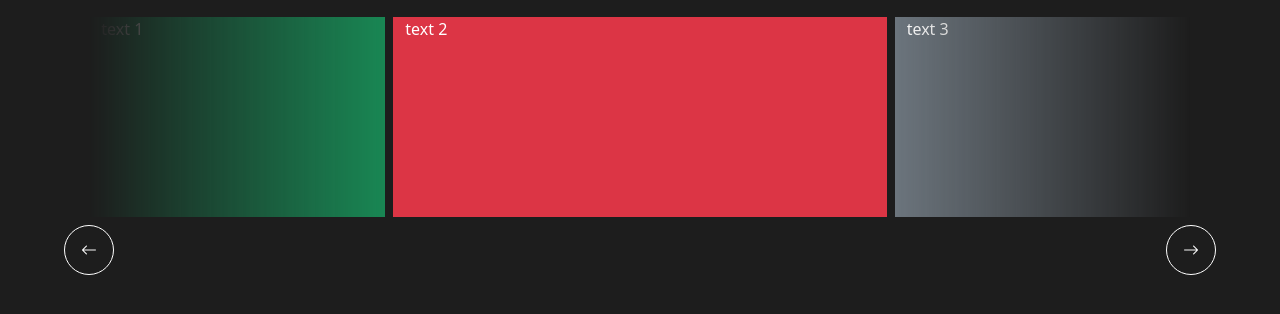
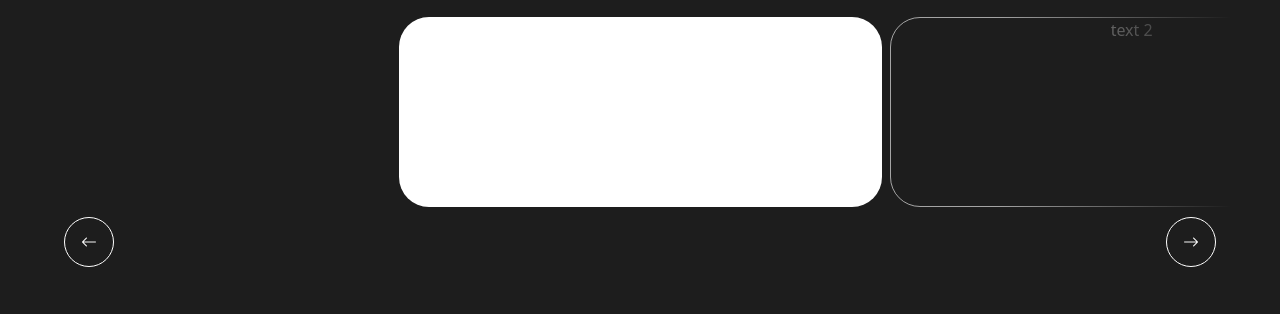
Before and after one commit to GustavoFantoni/Portfolio, a plain HTML site: page index.html in a window 1280 px wide. Shown: the part 530-844 px from the top of the page. Drawn offline with nearby package versions, Linux system fonts and the light colour scheme.

Commit message:
Base Carrossel finalizado

```diff
--- /dev/null
+++ b/JS/carousel.js
@@ -0,0 +1,75 @@
+document.addEventListener("DOMContentLoaded", function () {
+    const rowContainer = document.querySelector(".area-carousel");
+
+    const cards = [
+        { text: "",  tam: "col-lg-4", Style: "noStyle" },
+        { text: "text 1",  tam: "col-lg-5", Style: "card-item" },
+        { text: "text 2",  tam: "col-lg-5", Style: "card-item" },
+        { text: "text 3",  tam: "col-lg-5", Style: "card-item" },
+        { text: "text 4",  tam: "col-lg-5", Style: "card-item" },
+        { text: "text 5", tam: "col-lg-5", Style: "card-item" },
+        { text: "text 6",  tam: "col-lg-5", Style: "card-item" },
+        { text: "",  tam: "col-lg-4",  Style: "noStyle" }
+    ];
+
+    cards.forEach((card) => {
+        const div = document.createElement("div");
+        div.classList.add("h-100", card.tam, card.Style);
+        div.innerHTML = `<p class="text-center text-white">${card.text}</p>`;
+        rowContainer.appendChild(div);
+    });
+
+    const btnAnterior = document.getElementById("anterior");
+    const btnProximo = document.getElementById("proximo");
+
+    function getCardWidth() {
+        const firstCard = rowContainer.querySelector(".card-item");
+        return firstCard ? firstCard.offsetWidth + 10 : 200;
+    }
+
+    btnAnterior.addEventListener("click", function () {
+        rowContainer.scrollBy({ left: -getCardWidth(), behavior: "smooth" });
+    });
+
+    btnProximo.addEventListener("click", function () {
+        rowContainer.scrollBy({ left: getCardWidth(), behavior: "smooth" });
+    });
+
+    function detectCenterCard() {
+        let centerIndex = null;
+        let minDiff = Infinity;
+        const containerRect = rowContainer.getBoundingClientRect();
+        const containerCenter = containerRect.left + containerRect.width / 2;
+
+        const cards = Array.from(rowContainer.children).filter(card => card instanceof HTMLElement);
+
+        cards.forEach((card, index) => {
+            const cardRect = card.getBoundingClientRect();
+            const cardCenter = cardRect.left + cardRect.width / 2;
+            const diff = Math.abs(containerCenter - cardCenter);
+
+            if (diff < minDiff) {
+                minDiff = diff;
+                centerIndex = index;
+            }
+        });
+
+        cards.forEach((card, index) => {
+            if (card.classList.contains("noStyle")) return;
+            if (index === centerIndex) {
+                card.classList.add("center-card");
+                card.classList.remove("bordered-card");
+            } else {
+                card.classList.add("bordered-card");
+                card.classList.remove("center-card");
+            }
+        });
+    }
+
+    rowContainer.addEventListener("scroll", () => {
+        clearTimeout(rowContainer._scrollTimer);
+        rowContainer._scrollTimer = setTimeout(detectCenterCard, 100);
+    });
+
+    detectCenterCard();
+});
--- a/index.html
+++ b/index.html
@@ -129,16 +129,14 @@
             </div>
         </div>
 
-        <div class="row d-flex justify-content-center col-12 mt-3 gap-2" style="height: 200px;">
-            <div class="card-1 col-lg-3 bg-success h-100">
-                <p>text 1</p>
+        <div class="carousel-component row d-flex col-12 justify-content-center">
+
+            <div class="area-carousel row d-flex flex-row flex-nowrap overflow-y-hidden  col-12 mt-3 gap-2" style="height: 200px;">
+
+                <!-- Itens Dinamicos -->
+
             </div>
-            <div class="card-2 col-lg-5 bg-danger h-100">
-                <p>text 2</p>
-            </div>
-            <div class="card-3 col-lg-3 bg-secondary h-100">
-                <p>text 3</p>
-            </div>
+
 
             <div class="area-buttons-carousel w-100 d-flex justify-content-between position-relative">
                 <button class="btn btn-circle mx-1 bg-transparent border-white" id="anterior">
@@ -159,7 +157,8 @@
 
 
 
-    <script src="buttonColor.js"></script>
-    <script src="frontend-adjusts.js"></script>
+    <script src="JS/buttonColor.js"></script>
+    <script src="JS/frontend-adjusts.js"></script>
+    <script src="JS/carousel.js"></script>
 </body>
 </html>
--- a/style.css
+++ b/style.css
@@ -173,11 +173,49 @@ a:hover {
 
 
 /*carousel*/
-.card-1 {
+/* .card-1 {
     mask-image: linear-gradient(to left, rgba(0, 0, 0, 1), rgba(0, 0, 0, 0));
     -webkit-mask-image: linear-gradient(to left, rgba(0, 0, 0, 1), rgba(0, 0, 0, 0));
 }
 .card-3 {
     mask-image: linear-gradient(to right, rgba(0, 0, 0, 1), rgba(0, 0, 0, 0));
     -webkit-mask-image: linear-gradient(to right, rgba(0, 0, 0, 1), rgba(0, 0, 0, 0));
+} */
+.area-carousel {
+    mask-image: linear-gradient(to right, rgba(0, 0, 0, 0) 0%, rgba(0, 0, 0, 1) 20%, rgba(0, 0, 0, 1) 80%, rgba(0, 0, 0, 0) 100%);
+    -webkit-mask-image: linear-gradient(to right, rgba(0, 0, 0, 0) 0%, rgba(0, 0, 0, 1) 20%, rgba(0, 0, 0, 1) 80%, rgba(0, 0, 0, 0) 100%);
 }
+
+.area-carousel {
+    display: flex;
+    overflow-x: auto;
+    scroll-snap-type: x mandatory;
+    gap: 10px;
+    padding-bottom: 10px;
+    padding-left: 20%;
+    white-space: nowrap;
+    justify-content: start;
+}
+
+.area-carousel::-webkit-scrollbar {
+    display: none;
+}
+
+.card-item {
+    flex: 0 0 auto;
+    scroll-snap-align: center;
+    min-width: 40%;
+    transition: all 0.3s ease-in-out;
+    border-radius: 30px;
+}
+
+.bordered-card {
+    border: 1px solid white;
+    opacity: 0.6;
+}
+
+.center-card {
+    border: none;
+    opacity: 1;
+    background-color: white;
+}
```
Also changed, not shown: JS/buttonColor.js (renamed from buttonColor.js), JS/frontend-adjusts.js (renamed from frontend-adjusts.js).
